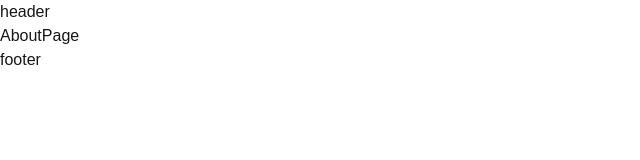
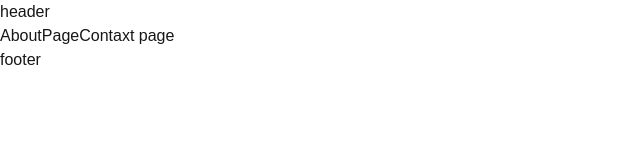
Before and after one commit to avipowar/nextJs-learn, a Next.js app: page /about in a window 1280 px wide. Shown: the top 160 px of the page, without its empty margins (0-640 px from the left). Built offline with nearby package versions, Linux system fonts and the light colour scheme.

Commit message:
link componenet

```diff
--- a/app/about/page.tsx
+++ b/app/about/page.tsx
@@ -1,7 +1,13 @@
 import React from "react";
+import Link from "next/link";
 
 const AboutPage = () => {
-  return <div>AboutPage</div>;
+  return (
+    <div>
+      AboutPage
+      <Link href="../contact">Contaxt page</Link>
+    </div>
+  );
 };
 
 export default AboutPage;
--- /dev/null
+++ b/app/contact/page.tsx
@@ -0,0 +1,7 @@
+import React from "react";
+
+const ContactPage = () => {
+  return <div>ContactPage</div>;
+};
+
+export default ContactPage;
```
